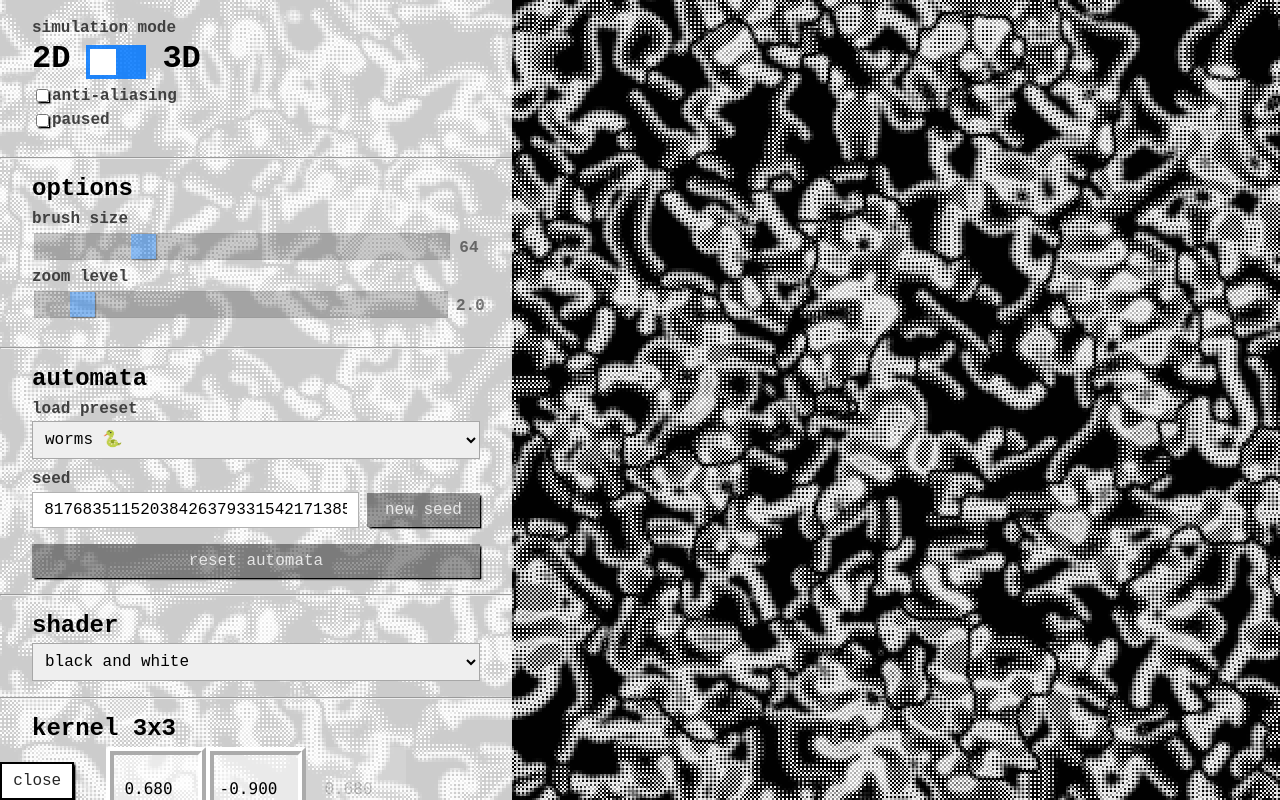
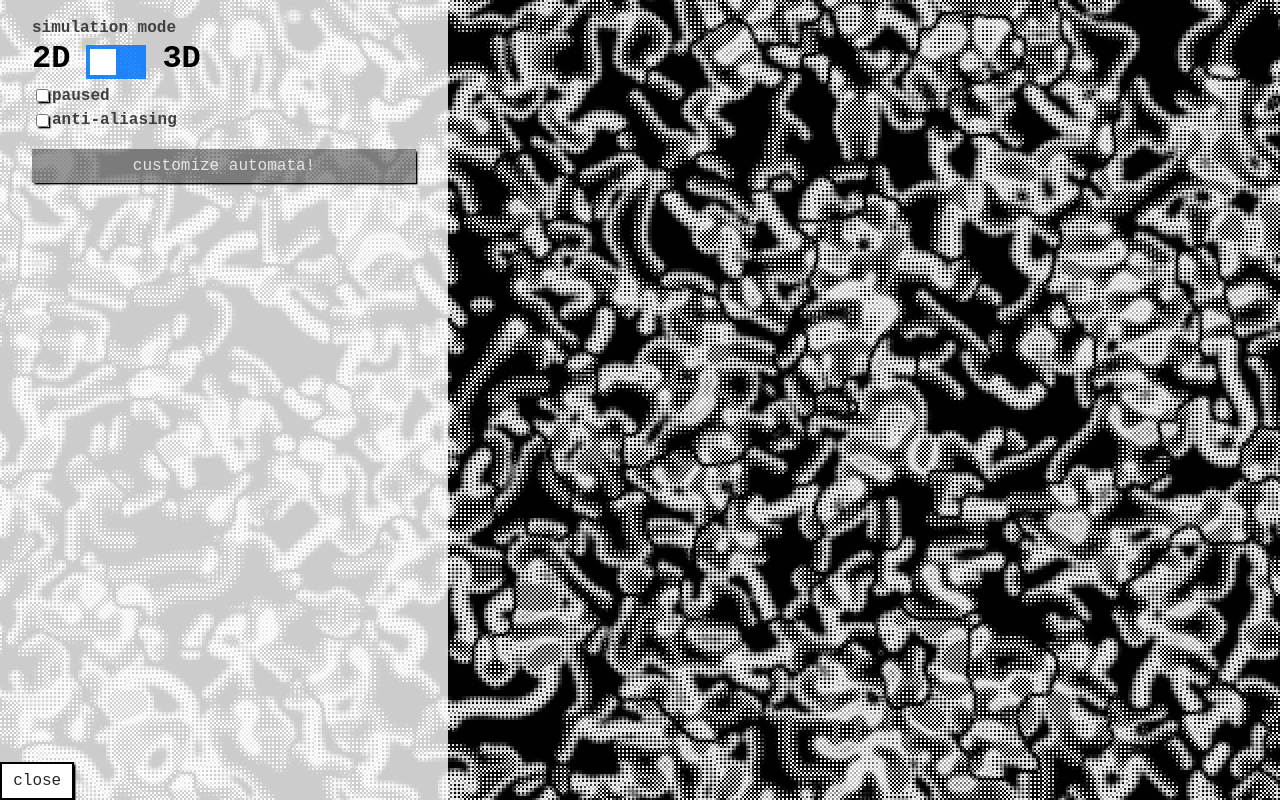
Before and after one commit to mravelo5874/continuous-cellular-automata, a React (Create React App) app: page / in a window 1280 px wide. Built offline with nearby package versions, Linux system fonts and the light colour scheme; the HTML template or start-up script is replaced by a standard one.

Commit message:
added button to reveal more customizations

```diff
--- a/src/index.css
+++ b/src/index.css
@@ -111,7 +111,7 @@ h1, h2, h3, h4 {
 
 #ctrl_window {
   scale: 100%; /* start open */
-  width: 32em;
+  width: 28em;
   overflow-y: auto;
 
   padding-top: 0.5em;
@@ -189,7 +189,7 @@ h1, h2, h3, h4 {
 }
 
 .kernel_input {
-  width: 5em;
+  width: 6em;
   height: 4em;
   text-align: center;
   background-color: rgba(255, 255, 255, 0.6);
@@ -209,7 +209,7 @@ h1, h2, h3, h4 {
 }
 
 .kernel_input_small {
-  width: 5em;
+  width: 6em;
   height: 1.5em;
   text-align: center;
   background-color: rgba(255, 255, 255, 0.6);
--- a/src/sim/3D/Kernels3D.ts
+++ b/src/sim/3D/Kernels3D.ts
@@ -4,7 +4,7 @@ export class kernels_3d
     {
         let kernel = new Float32Array(27)
         // face 1
-        kernel[0] =  0.01 // layer 0
+        kernel[0] =  0.0 // layer 0
         kernel[1] =  0.0
         kernel[2] =  0.0
         kernel[3] =  0.0 // layer 1
@@ -32,7 +32,7 @@ export class kernels_3d
         kernel[23] =  0.0
         kernel[24] =  0.0 // layer 2
         kernel[25] =  0.0
-        kernel[26] = -0.01
+        kernel[26] =  0.0
         return kernel
     }
 }
--- a/src/ui/ControlWindow.tsx
+++ b/src/ui/ControlWindow.tsx
@@ -13,15 +13,15 @@ interface ControlPanelInterface {
 class ControlWindow extends React.Component<ControlPanelInterface, {}> {
     ui_init: boolean;
     ui_open: boolean;
+    customize_open: boolean;
     anti_alias: boolean;
     seed: string;
-
-
 
     constructor(props: ControlPanelInterface) {
         super(props);
         this.ui_init = false;
         this.ui_open = true;
+        this.customize_open = false;
         this.anti_alias = false;
         this.seed = 'seed';
 
@@ -52,6 +52,7 @@ class ControlWindow extends React.Component<ControlPanelInterface, {}> {
         this.load_colormap = this.load_colormap.bind(this);
         // toggle
         this.toggle_window = this.toggle_window.bind(this);
+        this.toggle_customize = this.toggle_customize.bind(this);
         this.toggle_sim_blend = this.toggle_sim_blend.bind(this);
         this.toggle_sim_mode = this.toggle_sim_mode.bind(this);
         this.toggle_sim_aa = this.toggle_sim_aa.bind(this);
@@ -309,7 +310,7 @@ class ControlWindow extends React.Component<ControlPanelInterface, {}> {
         sim.set_activation(af.value);
     }
 
-    update_kernel(_kernel: Float32Array, _curr_idx: number = -1) {
+    update_kernel(_kernel: Float32Array, _curr_idx: number=-1) {
         let sim = this.props.sim;
         if (sim.mode === SimMode.Sim2D) {
             // assert _kernel is correct length
@@ -543,13 +544,25 @@ class ControlWindow extends React.Component<ControlPanelInterface, {}> {
         }
     }
 
+    toggle_customize() {
+        this.customize_open = !this.customize_open;
+        var window = document.getElementById('customize_window') as HTMLDivElement;
+        var button = document.getElementById('toggle_customize') as HTMLButtonElement;
+        if (this.customize_open) {
+            window.style.cssText='height:100%;';
+            button.innerHTML = 'close customization';
+        }
+        else {
+            window.style.cssText='scale:0%;height:0px;';
+            button.innerHTML = 'customize automata!';
+        }
+    }
+
     toggle_sim_aa() {
         var aa_toggle = document.getElementById('toggle_aa') as HTMLInputElement;
         this.anti_alias = aa_toggle.checked;
-
         let sim = this.props.sim;
         let canvas = sim.canvas as HTMLCanvasElement;
-
         if (this.anti_alias) {
             canvas.style.imageRendering = 'auto';
         }
@@ -1261,50 +1274,22 @@ class ControlWindow extends React.Component<ControlPanelInterface, {}> {
                             </div>
 
                             <div className='ui_row'>
+                                <input type='checkbox' id='toggle_pause' className='ui_button' onClick={this.pause_sim}/>
+                                <h4 className='ctrl_module_sub_title'>paused</h4>
+                            </div>
+
+                            <div className='ui_row'>
                                 <input type='checkbox' id='toggle_aa' className='ui_button' onClick={this.toggle_sim_aa}/>
                                 <h4 className='ctrl_module_sub_title'>anti-aliasing</h4>
                             </div>
-
-                            <div className='ui_row'>
-                                <input type='checkbox' id='toggle_pause' className='ui_button' onClick={this.pause_sim}/>
-                                <h4 className='ctrl_module_sub_title'>paused</h4>
-                            </div>
-                        </div>
-
-
+                        </div>
+
+                        <div id='ctrl_module'>
+                            <button id='toggle_customize' className='ui_button' onClick={this.toggle_customize} style={{padding:'0.5em', width:'100%'}}>customize automata!</button>
+                        </div>
+
+                        <div id='customize_window' style={{scale:'0%', height:'0px'}}>
                             <div id='_3D' style={{scale:'0%', height:'0px'}}>
-
-                            <hr/>
-                            <div id='ctrl_module'>
-                                <h2 className='ctrl_module_title'>options</h2>
-                                <div className='ui_row'>
-                                    <input type='checkbox' id='toggle_wrap' className='ui_button' onClick={this.toggle_sim_wrap}/>
-                                    <h4 className='ctrl_module_sub_title'>wrap</h4>
-                                </div>
-                                <div className='ui_row'>
-                                    <input type='checkbox' id='toggle_skip' className='ui_button' onClick={this.toggle_sim_skip_frames}/>
-                                    <h4 className='ctrl_module_sub_title'>skip frames</h4>
-                                </div>
-                                <div className='ui_row'>
-                                    <input type='checkbox' id='toggle_orbit' className='ui_button' onClick={this.toggle_sim_orbit}/>
-                                    <h4 className='ctrl_module_sub_title'>orbit</h4>
-                                </div>
-                                <h4 className='ctrl_module_sub_title'>volume size</h4>
-                                <div className='ui_row'>
-                                    <div className='slider_container'>
-                                        <input type='range' min='1' max='256' defaultValue='64' className='slider' id='volume_size' onChange={this.update_volume_text} onMouseUp={this.set_sim_volume_size}/>
-                                    </div>
-                                    <h4 style={{width:'24px', paddingLeft:'12px', textAlign:'center', color:'rgba(0, 0, 0, 0.5)'}} id='volume_size_text'>64</h4>
-                                </div>
-                                <h4 className='ctrl_module_sub_title'>compute delay</h4>
-                                <div className='ui_row'>
-                                    <div className='slider_container'>
-                                        <input type='range' min='1' max='64' defaultValue='1' className='slider' id='compute_delay' onChange={this.update_compute_text} onMouseUp={this.set_sim_compute_delay}/>
-                                    </div>
-                                    <h4 style={{width:'24px', paddingLeft:'12px', textAlign:'center', color:'rgba(0, 0, 0, 0.5)'}} id='compute_text'>1</h4>
-                                </div>
-                            </div>
-
                                 <hr/>
                                 <div id='ctrl_module'>
                                     <h2 className='ctrl_module_title'>automata</h2>
@@ -1341,6 +1326,37 @@ class ControlWindow extends React.Component<ControlPanelInterface, {}> {
                                         <h4 style={{width:'24px', paddingLeft:'12px', textAlign:'center', color:'rgba(0, 0, 0, 0.5)'}} id='density_text'>0.2</h4>
                                     </div>
                                     <button id='reset_button' className='ui_button' onClick={this.reset_sim_automata} style={{padding:'0.5em', width:'100%'}}>reset automata</button>
+                                </div>
+
+                                <hr/>
+                                <div id='ctrl_module'>
+                                    <h2 className='ctrl_module_title'>options</h2>
+                                    <div className='ui_row'>
+                                        <input type='checkbox' id='toggle_wrap' className='ui_button' onClick={this.toggle_sim_wrap}/>
+                                        <h4 className='ctrl_module_sub_title'>wrap</h4>
+                                    </div>
+                                    <div className='ui_row'>
+                                        <input type='checkbox' id='toggle_skip' className='ui_button' onClick={this.toggle_sim_skip_frames}/>
+                                        <h4 className='ctrl_module_sub_title'>skip frames</h4>
+                                    </div>
+                                    <div className='ui_row'>
+                                        <input type='checkbox' id='toggle_orbit' className='ui_button' onClick={this.toggle_sim_orbit}/>
+                                        <h4 className='ctrl_module_sub_title'>orbit</h4>
+                                    </div>
+                                    <h4 className='ctrl_module_sub_title'>volume size</h4>
+                                    <div className='ui_row'>
+                                        <div className='slider_container'>
+                                            <input type='range' min='1' max='256' defaultValue='64' className='slider' id='volume_size' onChange={this.update_volume_text} onMouseUp={this.set_sim_volume_size}/>
+                                        </div>
+                                        <h4 style={{width:'24px', paddingLeft:'12px', textAlign:'center', color:'rgba(0, 0, 0, 0.5)'}} id='volume_size_text'>64</h4>
+                                    </div>
+                                    <h4 className='ctrl_module_sub_title'>compute delay</h4>
+                                    <div className='ui_row'>
+                                        <div className='slider_container'>
+                                            <input type='range' min='1' max='64' defaultValue='1' className='slider' id='compute_delay' onChange={this.update_compute_text} onMouseUp={this.set_sim_compute_delay}/>
+                                        </div>
+                                        <h4 style={{width:'24px', paddingLeft:'12px', textAlign:'center', color:'rgba(0, 0, 0, 0.5)'}} id='compute_text'>1</h4>
+                                    </div>
                                 </div>
 
                                 <hr/>
@@ -1484,27 +1500,6 @@ class ControlWindow extends React.Component<ControlPanelInterface, {}> {
 
 
                             <div id='_2D' style={{scale:'100%', height:'100%'}}>
-
-                            <hr/>
-                            <div id='ctrl_module'>
-                                <h2 className='ctrl_module_title'>options</h2>
-                                <h4 className='ctrl_module_sub_title'>brush size</h4>
-                                <div className='ui_row'>
-                                    <div className='slider_container'>
-                                        <input type='range' min='1' max='256' defaultValue='64' className='slider' id='brush_slider' onChange={this.set_sim_brush}/>
-                                    </div>
-                                    <h4 style={{width:'24px', paddingLeft:'12px', textAlign:'center', color:'rgba(0, 0, 0, 0.5)'}} id='brush_text'>64</h4>
-                                </div>
-
-                                <h4 className='ctrl_module_sub_title'>zoom level</h4>
-                                <div className='ui_row' style={{paddingBottom:'0.5em'}}>
-                                    <div className='slider_container'>
-                                        <input type='range' min='0.6' max='16.0' defaultValue='2.0' step='0.2' className='slider' id='zoom_slider' onChange={this.update_zoom_text} onMouseUp={this.set_sim_zoom}/>
-                                    </div>
-                                    <h4 style={{width:'24px', paddingLeft:'12px', textAlign:'center', color:'rgba(0, 0, 0, 0.5)'}} id='zoom_text'>2.0</h4>
-                                </div>
-                            </div>
-
                                 <hr/>
                                 <div id='ctrl_module'>
                                     <h2 className='ctrl_module_title'>automata</h2>
@@ -1536,8 +1531,27 @@ class ControlWindow extends React.Component<ControlPanelInterface, {}> {
                                             <button id='randomize_seed' className='ui_button' style={{width:'35%'}} onClick={this.randomize_seed}>new seed</button>
                                         </div>
                                     </div>
-
                                     <button id='reset_button' className='ui_button' onClick={this.reset_sim_automata} style={{padding:'0.5em', width:'100%'}}>reset automata</button>
+                                </div>
+
+                                <hr/>
+                                <div id='ctrl_module'>
+                                    <h2 className='ctrl_module_title'>options</h2>
+                                    <h4 className='ctrl_module_sub_title'>brush size</h4>
+                                    <div className='ui_row'>
+                                        <div className='slider_container'>
+                                            <input type='range' min='1' max='256' defaultValue='64' className='slider' id='brush_slider' onChange={this.set_sim_brush}/>
+                                        </div>
+                                        <h4 style={{width:'24px', paddingLeft:'12px', textAlign:'center', color:'rgba(0, 0, 0, 0.5)'}} id='brush_text'>64</h4>
+                                    </div>
+
+                                    <h4 className='ctrl_module_sub_title'>zoom level</h4>
+                                    <div className='ui_row' style={{paddingBottom:'0.5em'}}>
+                                        <div className='slider_container'>
+                                            <input type='range' min='0.6' max='16.0' defaultValue='2.0' step='0.2' className='slider' id='zoom_slider' onChange={this.update_zoom_text} onMouseUp={this.set_sim_zoom}/>
+                                        </div>
+                                        <h4 style={{width:'24px', paddingLeft:'12px', textAlign:'center', color:'rgba(0, 0, 0, 0.5)'}} id='zoom_text'>2.0</h4>
+                                    </div>
                                 </div>
 
                                 <hr/>
@@ -1600,7 +1614,6 @@ class ControlWindow extends React.Component<ControlPanelInterface, {}> {
                                         <button className='ui_button' onClick={this.randomize_kernel} style={{padding:'0.5em', width:'100%'}}>randomize kernel</button>
                                     </div>
                                 </div>
-
                             </div>
 
                             <hr/>
@@ -1639,15 +1652,17 @@ class ControlWindow extends React.Component<ControlPanelInterface, {}> {
                                 </div>
                             </div>
 
+                            <hr/>
+                            <div id='ctrl_module'>
+                                <div className='ui_info'>
+                                    <h4 className='ctrl_module_sub_title' style={{fontSize:'1em'}}>res: <span id='res'/></h4>
+                                    <h4 className='ctrl_module_sub_title' style={{fontSize:'1em'}}>fps: <span id='fps'/></h4>
+                                </div>
+                            </div>
+                        </div>
+
                         {/* extra padding at the bottom of the window */}
                         <div style={{height:'4em'}}/>
-
-                        <div id='ctrl_module'>
-                            <div className='ui_info'>
-                                <h4 className='ctrl_module_sub_title'>fps: <span id='fps'/></h4>
-                                <h4 className='ctrl_module_sub_title'>res: <span id='res'/></h4>
-                            </div>
-                        </div>
                     </div>
                 </div>
 
```
Lines whose indentation alone changed are shown as unchanged.
